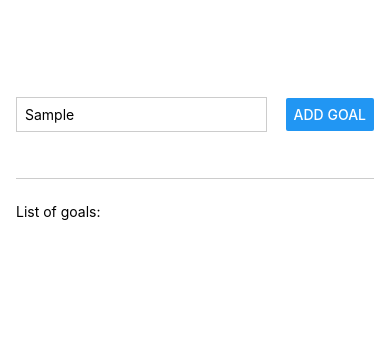
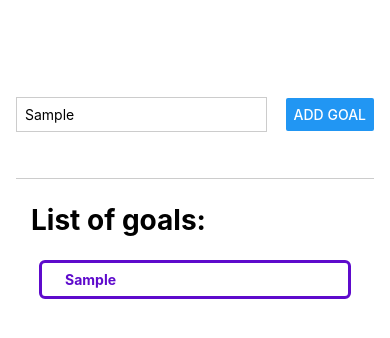
Before and after one commit to rileylyw/GoalApp, a React Native app: screen / in a window 390 px wide. Both pictures are taken after typing "Sample" into the empty fields and a click on the button "ADD GOAL". Shown: the top 338 px of the page. Built offline with nearby package versions, Linux system fonts and the light colour scheme.

Commit message:
list state added

```diff
--- a/App.js
+++ b/App.js
@@ -3,13 +3,14 @@
 
 export default function App() {
   const [goal, setGoal] = useState('')
+  const [goals, setGoals] = useState([])
 
   function goalInputHandler(text) {
     setGoal(text)
   }
 
   function addGoldHandler() {
-    console.log(goal)
+    setGoals(currentGoals => [...currentGoals, goal])
   }
 
 
@@ -29,7 +30,12 @@
 
       {/* list of goals */}
       <View style={styles.goalsContainer}>
-        <Text>List of goals:</Text>
+        <Text style={styles.listOfGoals}>List of goals:</Text>
+        {goals.map((goal) => (
+          <View style={styles.goalItem} key={goal}>
+            <Text style={styles.goalText}>{goal}</Text>
+          </View>
+        ))}
       </View>
     </View>
   );
@@ -58,6 +64,24 @@
     padding: 8
   },
   goalsContainer: {
-    flex: 5
+    flex: 5,
+    marginHorizontal: 15
+  },
+  listOfGoals: {
+    fontSize: 28,
+    fontWeight: 'bold',
+    marginBottom: 15
+  },
+  goalItem: {
+    margin: 8,
+    padding: 8,
+    borderRadius: 6,
+    borderWidth: 3,
+    borderColor: '#5e0acc',
+  },
+  goalText: {
+    color: '#5e0acc',
+    paddingHorizontal: 15,
+    fontWeight: 'bold'
   }
 });
```
